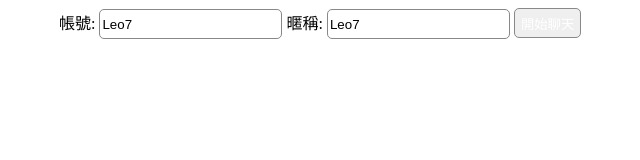
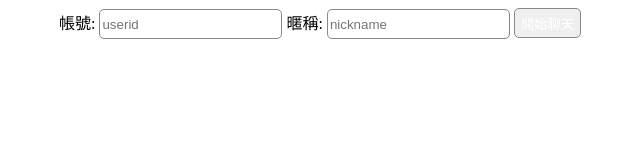
Before and after one commit to fishingboy/SendBirdTest, a plain HTML site: page index.html in a window 1280 px wide. Shown: the full height of the page, 131-771 px from the left. Drawn offline with Linux system fonts and the light colour scheme.

Commit message:
拿掉預填

```diff
--- a/index.html
+++ b/index.html
@@ -281,8 +281,8 @@ $(function () {
 </head>
 <body>
 <div class="chat_user">
-    <div class="input_row">帳號: <input id='userid' type="text" placeholder="userid" value='Leo7'></div>
-    <div class="input_row">暱稱: <input id='nickname' type="text" placeholder="nickname" value='Leo7'></div>
+    <div class="input_row">帳號: <input id='userid' type="text" placeholder="userid" value=''></div>
+    <div class="input_row">暱稱: <input id='nickname' type="text" placeholder="nickname" value=''></div>
     <button id='start'>開始聊天</button>
 </div>
 <div class='base'>
```
